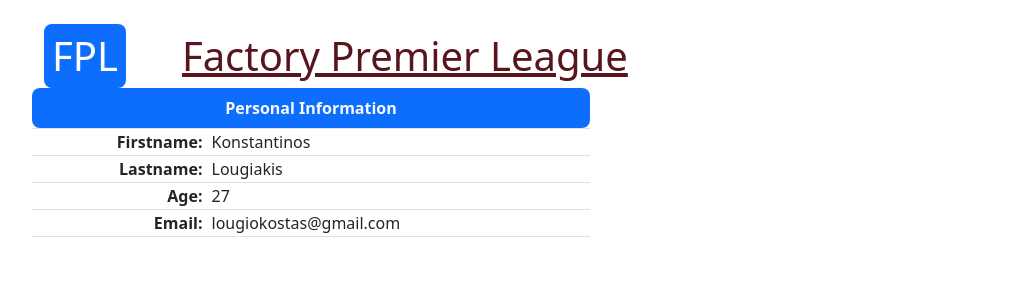
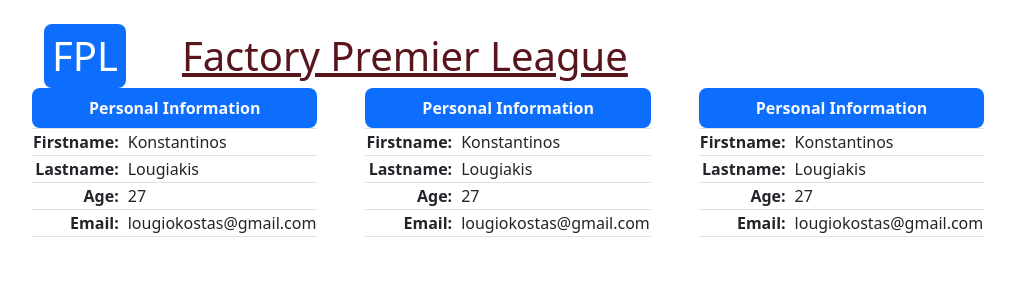
Before and after one commit to KonstantinosLougiakis/FPL--FactoryPremierLeague-, an Angular app in the folder FPLApp-Front/: page / in a window 1280 px wide. Shown: the top 300 px of the page, without its empty margins (50-1065 px from the left). Built offline with nearby package versions, Linux system fonts and the light colour scheme.

Commit message:
new component. person-table

```diff
--- a/FPLApp-Front/src/app/app.component.html
+++ b/FPLApp-Front/src/app/app.component.html
@@ -7,26 +7,9 @@
             <h1 class="bg-opacity-100 bg-body text-danger-emphasis rounded-3 m-2 text-decoration-underline">Factory Premier League</h1>
         </div>
     </div>
-
-    <table class="table table-bordered w-50">
-        <caption class="caption-top fw-bold bg-primary text-light text-center rounded-3">
-            Personal Information
-        </caption>
-        <tr>
-            <td class="fw-semibold text-end">Firstname:</td>
-            <td class="ps-2">{{ person.givenName }}</td>
-        </tr>
-        <tr>
-            <td class="fw-semibold text-end">Lastname:</td>
-            <td class="ps-2">{{ person.surName }}</td>
-        </tr>
-        <tr>
-            <td class="fw-semibold text-end">Age:</td>
-            <td class="ps-2">{{ person.age }}</td>
-        </tr>
-        <tr>
-            <td class="fw-semibold text-end">Email:</td>
-            <td class="ps-2">{{ person.email }}</td>
-        </tr>
-    </table>
+    <div class="d-flex gap-5 text-nowrap">
+        <app-person-table></app-person-table>
+        <app-person-table></app-person-table>
+        <app-person-table></app-person-table>
+    </div>
 </div>
--- a/FPLApp-Front/src/app/app.component.ts
+++ b/FPLApp-Front/src/app/app.component.ts
@@ -1,20 +1,14 @@
 import { Component } from '@angular/core';
+import { PersonTableComponent } from './components/person-table/person-table.component';
 
 @Component({
   selector: 'app-root',
   standalone: true,
-  imports: [],
+  imports: [PersonTableComponent],
   templateUrl: './app.component.html',
   styleUrl: './app.component.css'
 })
 export class AppComponent {
   title = 'FPL-App';
   name = 'Konstantinos';
-
-  person = {
-    givenName: 'Konstantinos',
-    surName: 'Lougiakis',
-    age: 27,
-    email: 'lougiokostas@gmail.com'
-  }
 }
--- /dev/null
+++ b/FPLApp-Front/src/app/components/person-table/person-table.component.html
@@ -0,0 +1,21 @@
+<table class="table table-bordered w-50">
+    <caption class="caption-top fw-bold bg-primary text-light text-center rounded-3">
+        Personal Information
+    </caption>
+    <tr>
+        <td class="fw-semibold text-end">Firstname:</td>
+        <td class="ps-2">{{ person.givenName }}</td>
+    </tr>
+    <tr>
+        <td class="fw-semibold text-end">Lastname:</td>
+        <td class="ps-2">{{ person.surName }}</td>
+    </tr>
+    <tr>
+        <td class="fw-semibold text-end">Age:</td>
+        <td class="ps-2">{{ person.age }}</td>
+    </tr>
+    <tr>
+        <td class="fw-semibold text-end">Email:</td>
+        <td class="ps-2">{{ person.email }}</td>
+    </tr>
+</table>
--- /dev/null
+++ b/FPLApp-Front/src/app/components/person-table/person-table.component.ts
@@ -0,0 +1,17 @@
+import { Component } from '@angular/core';
+
+@Component({
+  selector: 'app-person-table',
+  standalone: true,
+  imports: [],
+  templateUrl: './person-table.component.html',
+  styleUrl: './person-table.component.css'
+})
+export class PersonTableComponent {
+  person = {
+    givenName: 'Konstantinos',
+    surName: 'Lougiakis',
+    age: 27,
+    email: 'lougiokostas@gmail.com'
+  };
+}
```
Also changed, not shown: FPLApp-Front/src/app/components/person-table/person-table.component.css (added), 1 other file (tests, documents, lock files or other folders).
